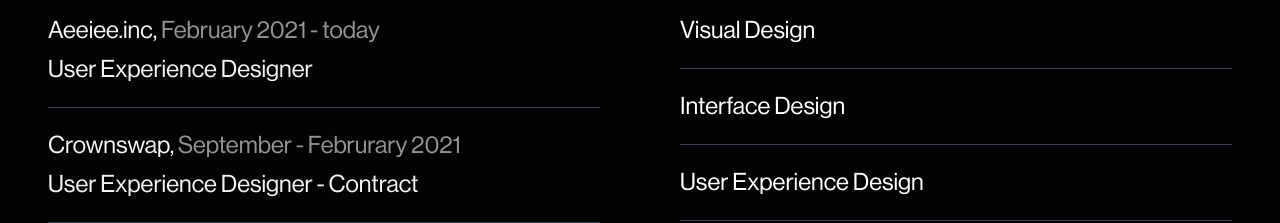
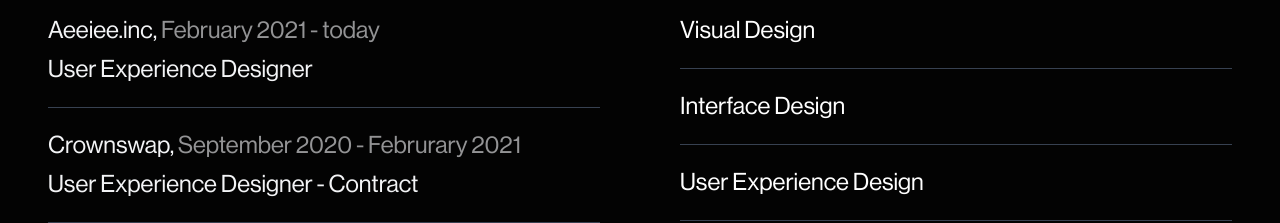
Before and after one commit to adelakuntobi/uniqueideas.me, a React (Create React App) app: page / in a window 1280 px wide. Shown: the part 2860-3083 px from the top of the page. Built offline with nearby package versions, Linux system fonts and the light colour scheme.

Commit message:
Crownswap date

```diff
--- a/src/pages/Homepage/Experience.js
+++ b/src/pages/Homepage/Experience.js
@@ -14,7 +14,7 @@ export default function Experience() {
             <p>User Experience Designer</p>
           </ExperienceDiv>
           <ExperienceDiv>
-            <p>Crownswap, <span>September - Februrary 2021</span></p>
+            <p>Crownswap, <span>September 2020 - Februrary 2021</span></p>
             <p>User Experience Designer - Contract</p>
           </ExperienceDiv>
           <ExperienceDiv>
```
